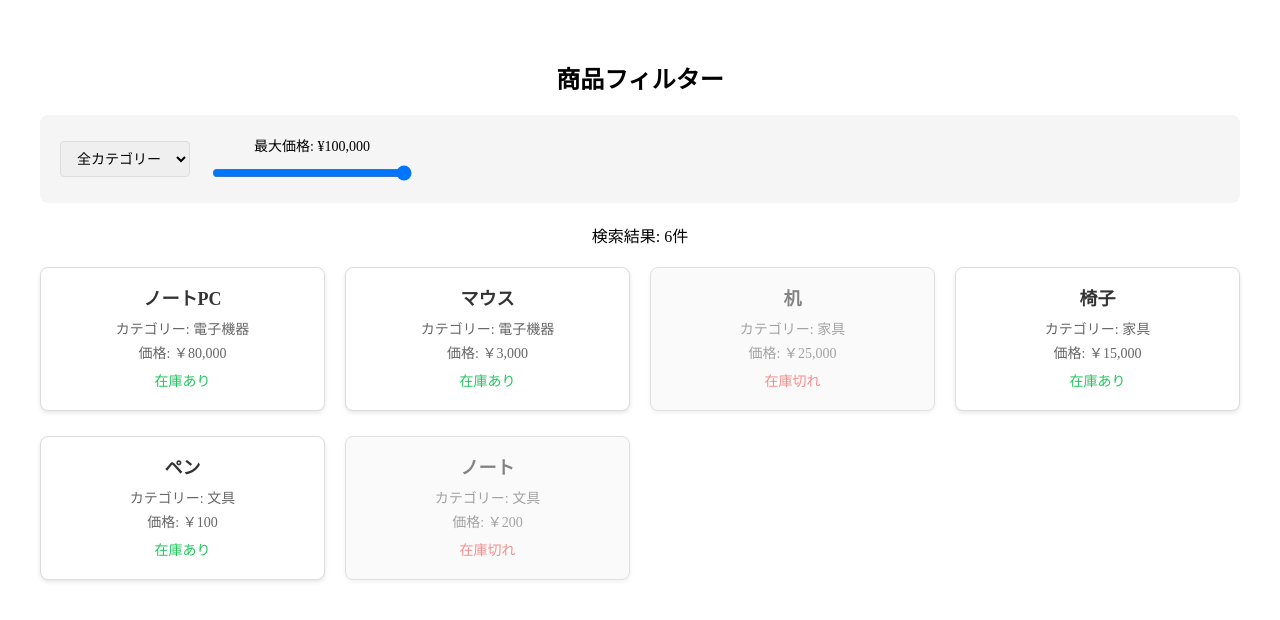
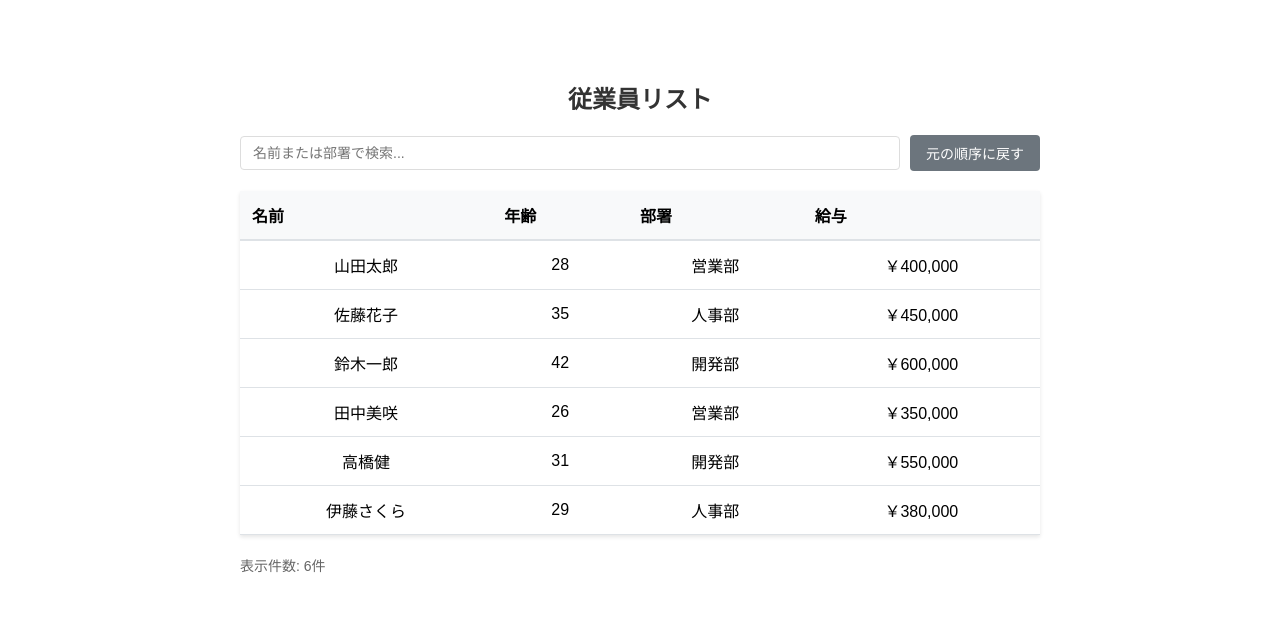
Before and after one commit to k-lib-jpg/react-execrcise, a React (Vite) app: page / in a window 1280 px wide. Shown: the top 620 px of the page. Built offline with nearby package versions, Linux system fonts and the light colour scheme; the HTML template or start-up script is replaced by a standard one.

Commit message:
practice 35

```diff
--- a/src/App.css
+++ b/src/App.css
@@ -1146,3 +1146,86 @@ nav a.active {
   color: #ef4444;
   font-weight: 500;
 }
+
+.employee-sort {
+  max-width: 800px;
+  margin: 0 auto;
+  padding: 20px;
+  font-family: Arial, sans-serif;
+}
+
+.employee-sort h2 {
+  text-align: center;
+  color: #333;
+  margin-bottom: 20px;
+}
+
+.controls {
+  display: flex;
+  gap: 10px;
+  margin-bottom: 20px;
+  align-items: center;
+}
+
+.search-input {
+  flex: 1;
+  padding: 8px 12px;
+  border: 1px solid #ddd;
+  border-radius: 4px;
+  font-size: 14px;
+}
+
+.reset-button {
+  padding: 8px 16px;
+  background-color: #6c757d;
+  color: white;
+  border: none;
+  border-radius: 4px;
+  cursor: pointer;
+  font-size: 14px;
+}
+
+.reset-button:hover {
+  background-color: #5a6268;
+}
+
+.employee-table {
+  width: 100%;
+  border-collapse: collapse;
+  margin-bottom: 20px;
+  box-shadow: 0 2px 4px rgba(0, 0, 0, 0.1);
+}
+
+.employee-table th {
+  cursor: pointer;
+  user-select: none;
+  background: #f8f9fa;
+  padding: 12px;
+  text-align: left;
+  border-bottom: 2px solid #dee2e6;
+  font-weight: 600;
+}
+
+.employee-table th.sortable:hover {
+  background: #e9ecef;
+}
+
+.employee-table td {
+  padding: 12px;
+  border-bottom: 1px solid #dee2e6;
+}
+
+.employee-table tr:hover {
+  background-color: #f8f9fa;
+}
+
+.info {
+  display: flex;
+  gap: 20px;
+  font-size: 14px;
+  color: #666;
+}
+
+.info p {
+  margin: 0;
+}
--- a/src/App.tsx
+++ b/src/App.tsx
@@ -1,10 +1,10 @@
 import './App.css'
-import ProductFilter from './components/basic/Question33.tsx'
+import EmployeeSort from './components/basic/Question35.tsx'
 
 const App = () => {
   return (
     <>
-        <ProductFilter/>
+        <EmployeeSort/>
     </>
   )
 }
--- /dev/null
+++ b/src/components/basic/Question35.tsx
@@ -0,0 +1,143 @@
+import { useState } from "react";
+
+type Employee = {
+  id: number;
+  name: string;
+  age: number;
+  department: string;
+  salary: number;
+};
+
+type SortDirection = "asc" | "desc";
+
+const EmployeeSort = () => {
+  const [employees] = useState<Employee[]>([
+    { id: 1, name: "山田太郎", age: 28, department: "営業部", salary: 400000 },
+    { id: 2, name: "佐藤花子", age: 35, department: "人事部", salary: 450000 },
+    { id: 3, name: "鈴木一郎", age: 42, department: "開発部", salary: 600000 },
+    { id: 4, name: "田中美咲", age: 26, department: "営業部", salary: 350000 },
+    { id: 5, name: "高橋健", age: 31, department: "開発部", salary: 550000 },
+    {
+      id: 6,
+      name: "伊藤さくら",
+      age: 29,
+      department: "人事部",
+      salary: 380000,
+    },
+  ]);
+
+  const [sortKey, setSortKey] = useState<keyof Employee | null>(null);
+  const [sortDirection, setSortDirection] = useState<SortDirection>("asc"); // asc or desc
+  const [searchTerm, setSearchTerm] = useState<string>("");
+
+  const handleSort = (key: keyof Employee) => {
+    // ソートキーと方向を設定
+    if (sortKey === key) {
+      setSortDirection(sortDirection === "asc" ? "desc" : "asc");
+    } else {
+      setSortKey(key);
+      setSortDirection("asc");
+    }
+  };
+
+  const sortedAndFilteredEmployees = employees
+    .filter((emp) => {
+      // 検索フィルター
+      return (
+          emp.name.toLowerCase().includes(searchTerm.toLowerCase()) ||
+          emp.department.toLowerCase().includes(searchTerm.toLowerCase())
+      );
+    })
+    .sort((a, b) => {
+      // ソート処理
+      if (!sortKey) return 0;
+
+      const aValue = a[sortKey];
+      const bValue = b[sortKey];
+
+      if (typeof aValue === "string" && typeof bValue === "string") {
+          return sortDirection === "asc"
+               ? aValue.localeCompare(bValue)
+               : bValue.localeCompare(aValue);
+      }
+
+      if (typeof aValue === "number" && typeof bValue === "number") {
+          return sortDirection === "asc"
+               ? aValue - bValue
+               : bValue - aValue;
+      }
+
+      return 0;
+    });
+
+  return (
+    <div className="employee-sort">
+      <h2>従業員リスト</h2>
+
+      <div className="controls">
+        <input
+          type="text"
+          placeholder="名前または部署で検索..."
+          className="search-input"
+          value={searchTerm}
+          onChange={(e) => (setSearchTerm(e.target.value))}
+        />
+
+        <button
+            className="reset-button"
+            onClick={() => {
+                setSortKey(null);
+                setSortDirection("asc");
+                setSearchTerm("");
+            }}
+        >
+            元の順序に戻す
+        </button>
+      </div>
+
+      <table className="employee-table">
+        <thead>
+          <tr>
+            <th className="sortable"
+                onClick={() => handleSort("name")}
+            >
+              名前{" "}
+              {sortKey === "name" &&
+                   (sortDirection === "asc" ? "▲" : "▼")}
+            </th>
+            <th className="sortable"
+                onClick={() => handleSort("age")}
+            >
+              年齢{" "}
+              {sortKey === "age" &&
+                  (sortDirection === "asc" ? "▲" : "▼")}
+            </th>
+            <th>部署</th>
+            <th className="sortable"
+                onClick={() => handleSort("salary")}
+            >
+              給与{" "}
+              {sortKey === "salary" &&
+                   (sortDirection === "asc" ? "▲" : "▼")}
+            </th>
+          </tr>
+        </thead>
+        <tbody>
+          {sortedAndFilteredEmployees.map((employee) => (
+              <tr key={employee.id}>
+                <td>{employee.name}</td>
+                <td>{employee.age}</td>
+                <td>{employee.department}</td>
+                <td>￥{employee.salary.toLocaleString()}</td>
+              </tr>
+        ))}
+        </tbody>
+      </table>
+
+      <div className="info">
+        <p>表示件数: {sortedAndFilteredEmployees.length}件</p>
+      </div>
+    </div>
+  );
+}
+export default EmployeeSort;
```
